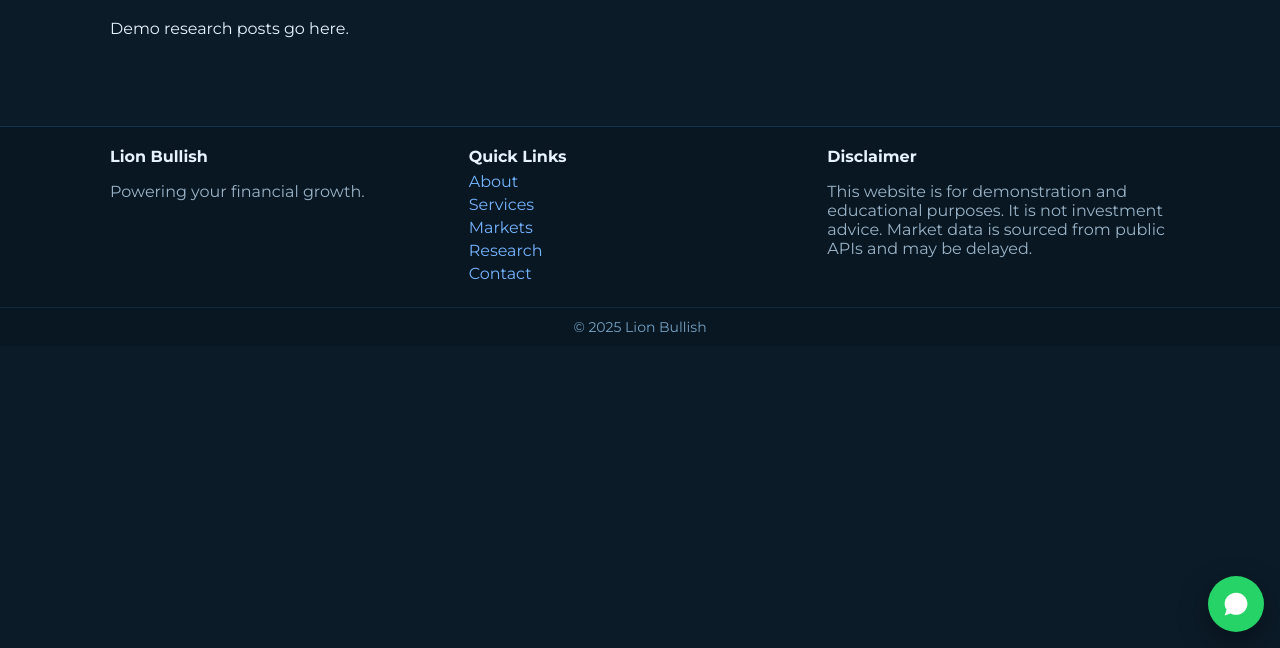
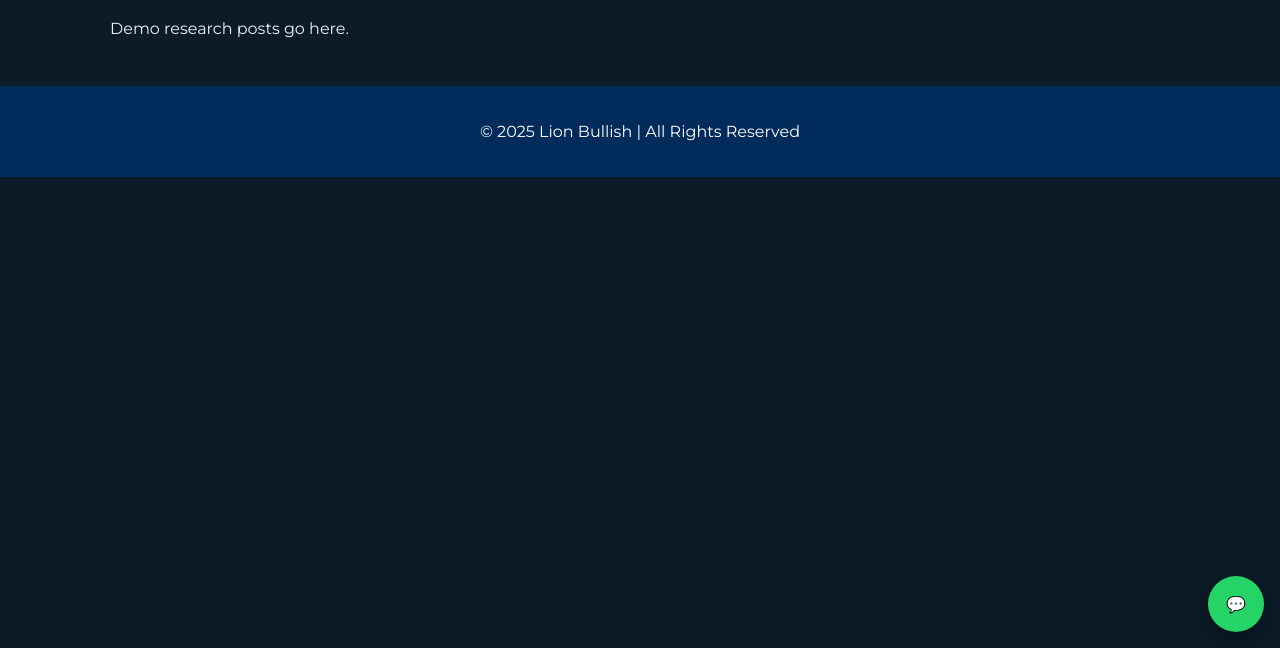
Before and after one commit to lionsbullish-byte/lion-bullish, a plain HTML site: page research.html in a window 1280 px wide. Shown: the part 152-800 px from the top of the page. Drawn offline with Linux system fonts and the light colour scheme.

Commit message:
Update research.html footer update

```diff
--- a/research.html
+++ b/research.html
@@ -38,36 +38,15 @@
       <p>Demo research posts go here.</p>
     </main>
 
-    <footer class="footer">
-      <div class="footer-grid">
-        <div class="footer-col">
-          <h4>Lion Bullish</h4>
-          <p>Powering your financial growth.</p>
-        </div>
-        <div class="footer-col">
-          <h4>Quick Links</h4>
-          <ul>
-            <li><a href="about.html">About</a></li>
-            <li><a href="services.html">Services</a></li>
-            <li><a href="markets.html">Markets</a></li>
-            <li><a href="research.html">Research</a></li>
-            <li><a href="contact.html">Contact</a></li>
-          </ul>
-        </div>
-        <div class="footer-col">
-          <h4>Disclaimer</h4>
-          <p>This website is for demonstration and educational purposes. It is not investment advice. Market data is sourced from public APIs and may be delayed.</p>
-        </div>
-      </div>
-      <div class="copyright">© 2025 Lion Bullish</div>
-    </footer>
+  <!-- WhatsApp Floating Button -->
+  <a href="https://wa.me/919945160825" class="whatsapp-float" target="_blank">
+    💬
+  </a>
 
+  <!-- Footer -->
+  <footer style="background:#002B5B; color:white; text-align:center; padding:20px;">
+    <p>© 2025 Lion Bullish | All Rights Reserved</p>
+  </footer>
 
-    <a href="https://wa.me/919945160825?text=Hi%20Lion%20Bullish%20team!" class="whatsapp-float" target="_blank" aria-label="Chat on WhatsApp">
-      <svg viewBox="0 0 32 32" aria-hidden="true">
-        <path d="M19.11 17.6c-.27-.14-1.58-.78-1.82-.87-.24-.09-.42-.14-.6.14-.18.27-.69.87-.85 1.05-.16.18-.31.2-.58.07-.27-.14-1.12-.41-2.14-1.31-.79-.7-1.32-1.57-1.48-1.84-.16-.27-.02-.42.12-.56.12-.12.27-.31.41-.47.14-.16.18-.27.27-.45.09-.18.05-.34-.02-.47-.07-.14-.6-1.45-.82-1.98-.21-.5-.42-.43-.6-.44l-.51-.01c-.18 0-.47.07-.72.34-.25.27-.95.92-.95 2.24s.97 2.6 1.1 2.78c.14.18 1.9 2.9 4.6 4.06.64.28 1.15.45 1.54.57.65.21 1.24.18 1.7.11.52-.08 1.58-.64 1.8-1.26.22-.62.22-1.15.16-1.26-.06-.11-.23-.18-.5-.32zM16.02 3C8.85 3 3 8.77 3 15.8c0 2.52.84 4.85 2.25 6.74L3 29l6.66-2.18c1.83 1 3.94 1.58 6.36 1.58 7.18 0 13.03-5.77 13.03-12.8S23.2 3 16.02 3z" />
-      </svg>
-    </a>
-
-  </body>
+</body>
 </html>
```
